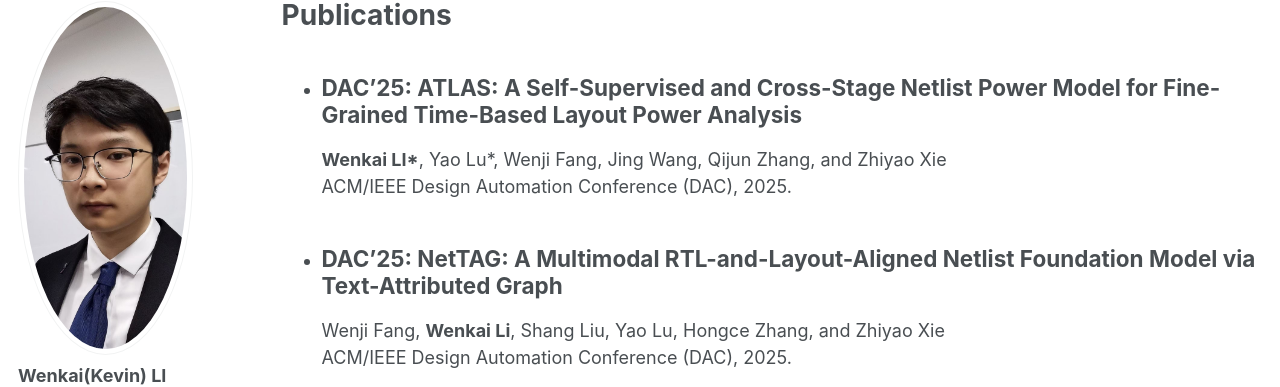
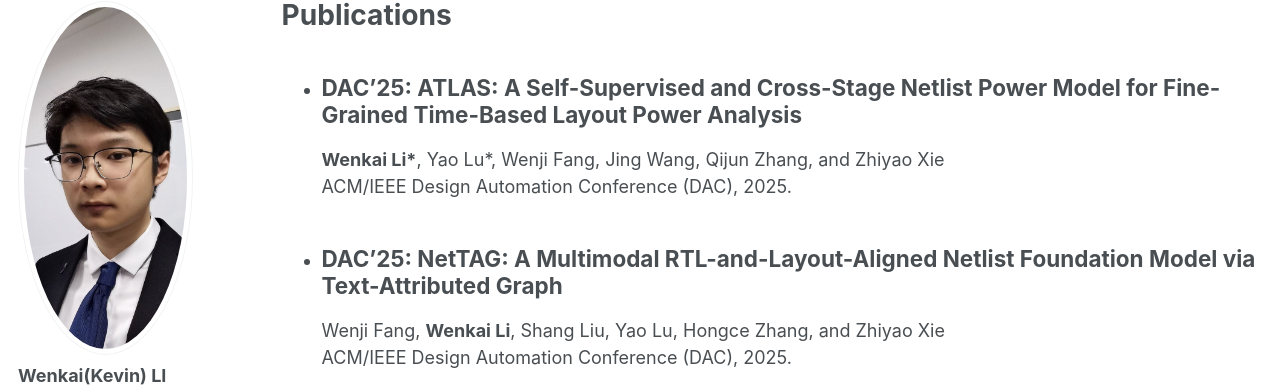
Before and after one commit to kevin333kevin/wenkaili.github.io, a Jekyll site: the page built from _pages/publications.md, in a window 1280 px wide and 1178 px high. Shown: the part 105-492 px from the top of the window. Built offline with Jekyll 4.4.1, drawn with Linux system fonts in a browser that asks for light colours; some web fonts are replaced.

```diff
--- a/_pages/publications.md
+++ b/_pages/publications.md
@@ -6,7 +6,7 @@ author_profile: true
 ---
 
 - ## DAC'25: ATLAS: A Self-Supervised and Cross-Stage Netlist Power Model for Fine-Grained Time-Based Layout Power Analysis
-  __Wenkai LI\*__, Yao Lu\*, Wenji Fang, Jing Wang, Qijun Zhang, and Zhiyao Xie
+  __Wenkai Li\*__, Yao Lu\*, Wenji Fang, Jing Wang, Qijun Zhang, and Zhiyao Xie
   ACM/IEEE Design Automation Conference (DAC), 2025.
 
 - ## DAC'25: NetTAG: A Multimodal RTL-and-Layout-Aligned Netlist Foundation Model via Text-Attributed Graph
```
